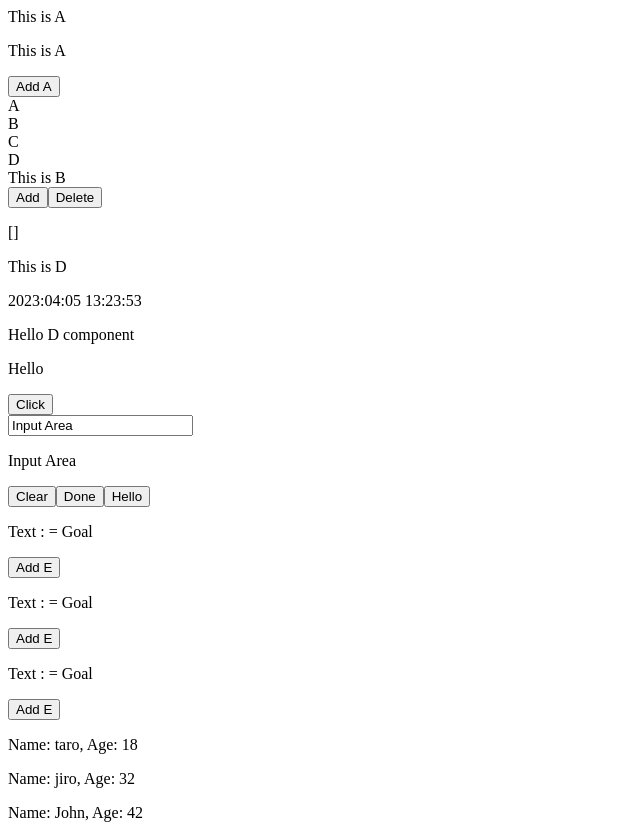
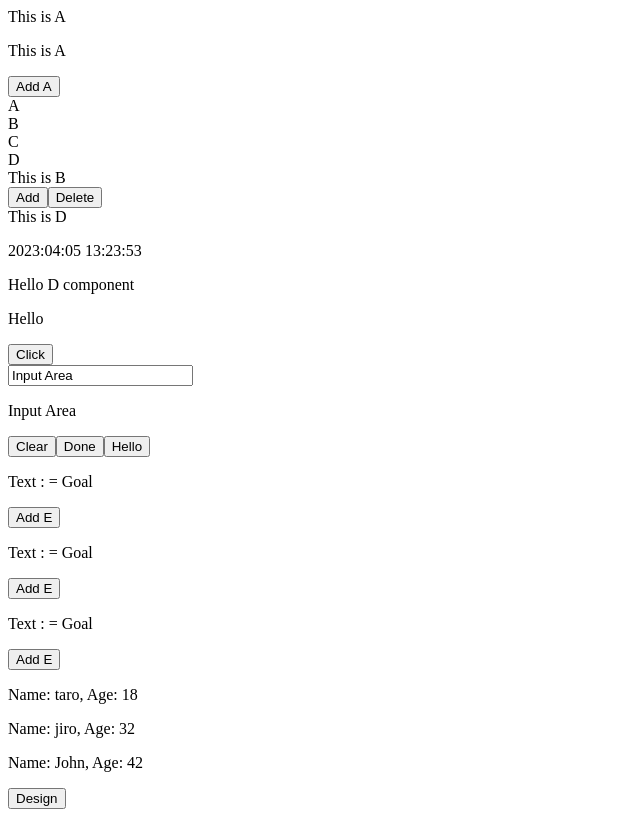
Before and after one commit to koyamal/pra_vue3, a Vue app in the folder vuePractive/: page / in a window 1280 px wide. Shown: the top 824 px of the page, without its empty margins (0-640 px from the left). Built offline with nearby package versions, Linux system fonts and the light colour scheme.

Commit message:
Delete p

```diff
--- a/vuePractive/src/components/atom/B.vue
+++ b/vuePractive/src/components/atom/B.vue
@@ -20,6 +20,5 @@ export default {
   <div>This is B</div>
   <button @click="addContent">Add</button>
   <button @click="() => contentBox = []">Delete</button>
-  <p>{{ contentBox }}</p>
   <p v-for="content in contentBox">{{ content }}</p>
 </template>
```
